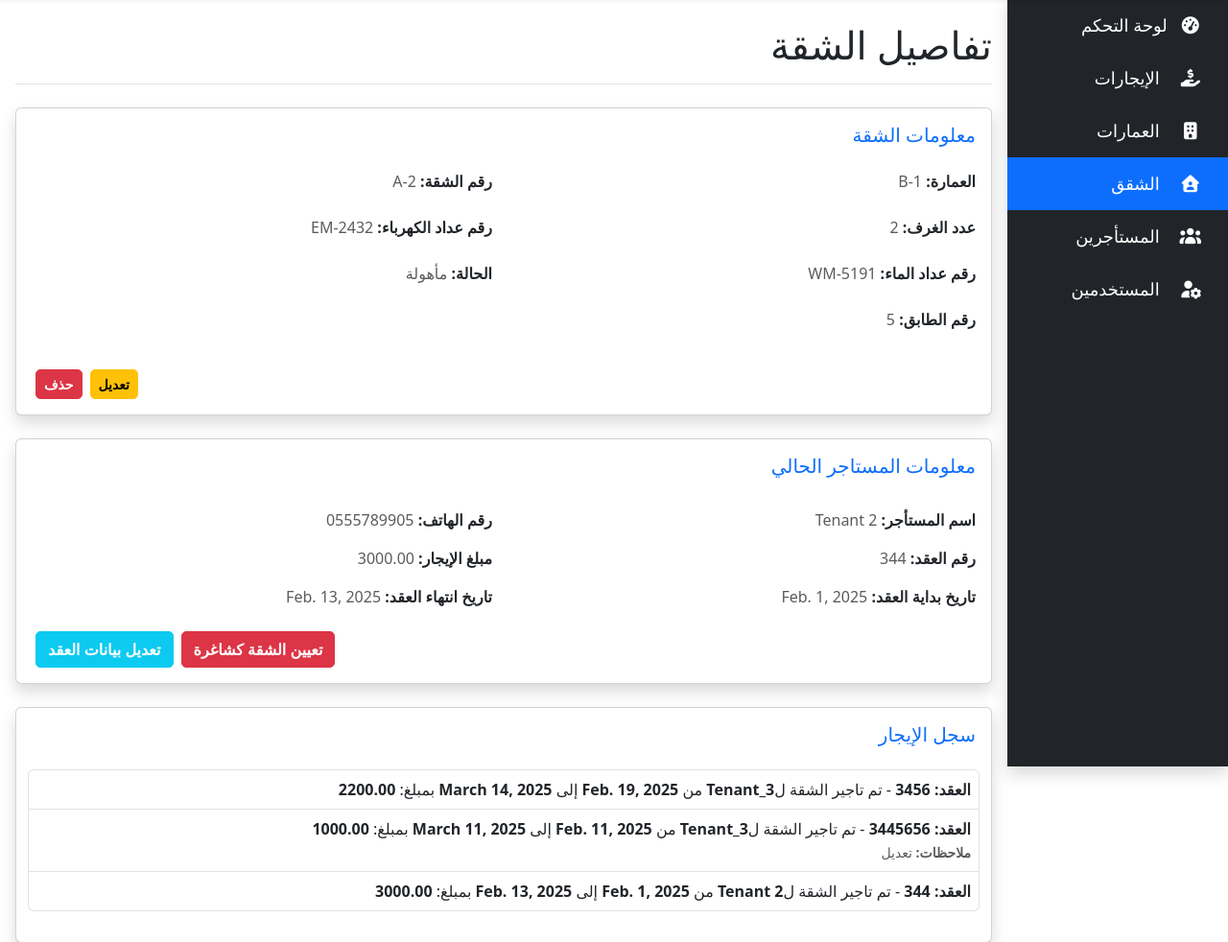
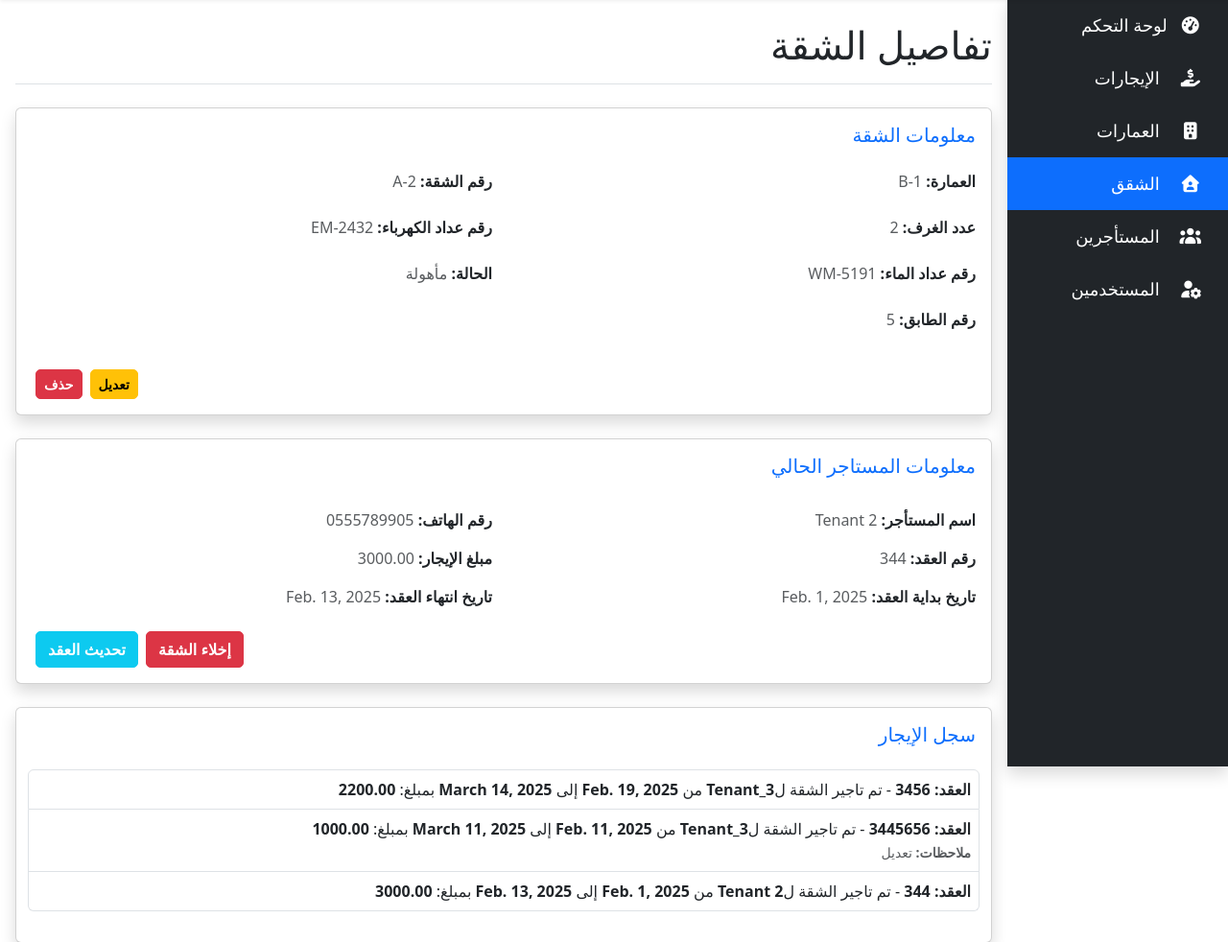
Before and after one commit to seyf-eddine19/rental_managment, a Django app: page /apartments/2/ in a window 1280 px wide. Shown: the part 57-1039 px from the top of the page at 96% size. Run offline with Django 5.2, Linux system fonts and the light colour scheme; a user stored in the database is signed in; data comes from the database, SQL or seed files in the repository; both versions use the stored data as it was after the commit.

Commit message:
New Commit

```diff
--- a/rentals/forms.py
+++ b/rentals/forms.py
@@ -96,7 +96,10 @@ class BuildingForm(forms.ModelForm):
 class ApartmentForm(forms.ModelForm):
     class Meta:
         model = Apartment
-        fields = "__all__"
+        fields = [
+            'building', 'apartment_number', 'num_of_rooms', 'electricity_meter_number',
+            'water_meter_number', 'floor_number'
+        ]
         can_delete=True
         widgets = {
             'date': forms.DateInput(attrs={'type': 'date'}),
--- a/rentals/templates/apartments/detail.html
+++ b/rentals/templates/apartments/detail.html
@@ -55,13 +55,13 @@
         {% endif %}
         <div class="d-flex justify-content-end">
           {% if object.active_tenant %}
-           <form method="post">
+          <form method="post" onsubmit="return confirm('هل أنت متأكد من أنك تريد إخلاء الشقة {{apartment}}؟');">
             {% csrf_token %}
-            <button type="submit" name="set_vacant" class="btn btn-danger mx-1">تعيين الشقة كشاغرة</button>
+            <button type="submit" name="set_vacant" class="btn btn-danger mx-1">إخلاء الشقة</button>
           </form>
-          <a href="{% url 'active_tenant_update' object.pk object.active_tenant.pk %}" class="btn btn-info text-white mx-1">تعديل بيانات العقد</a>
+          <a href="{% url 'active_tenant_update' object.pk object.active_tenant.pk %}" class="btn btn-info text-white mx-1">تحديث العقد</a>
           {% else %}
-          <a href="{% url 'active_tenant_create' object.pk %}" class="btn btn-primary mx-1">مستاجر جديد</a>
+          <a href="{% url 'active_tenant_create' object.pk %}" class="btn btn-primary mx-1">تأجير الشقة</a>
           {% endif %}
         </div>
       </div>
--- a/rentals/templates/base.html
+++ b/rentals/templates/base.html
@@ -35,10 +35,15 @@
     <script src="https://cdn.jsdelivr.net/npm/@popperjs/core@2.11.6/dist/umd/popper.min.js"></script>
     <script src="https://cdn.jsdelivr.net/npm/bootstrap@5.3.0-alpha1/dist/js/bootstrap.min.js"></script>
     <!--===== SCRIPT JS =====-->
+    <script src="https://code.jquery.com/jquery-3.6.0.min.js"></script>
+    <link href="https://cdn.jsdelivr.net/npm/select2@4.0.13/dist/css/select2.min.css" rel="stylesheet" />
+    <script src="https://cdn.jsdelivr.net/npm/select2@4.0.13/dist/js/select2.min.js"></script>
+    <script>
+        $(document).ready(function() {
+            $('select').select2();
+        });
+    </script>
     <script src="{% static 'js/script.js' %}"></script>
     {% block scripts %}{% endblock scripts %}
-    <script>
-
-    </script>
 </body>
 </html>
--- a/rentals/views.py
+++ b/rentals/views.py
@@ -345,6 +345,7 @@ class FormViewMixin(FormView):
         is_update = self.get_object() is not None
 
         obj.save()
+        self.object = obj
 
         if is_update:
             messages.success(self.request, "تم تحديث البيانات بنجاح!")
@@ -524,9 +525,9 @@ class ApartmentListView(PermissionRequiredMixin, ExportMixin, ListView):
 
                 for row in sheet.iter_rows(min_row=2, values_only=True):
                     try:
-                        building_number, apartment_number, num_of_rooms, electricity_meter, water_meter, status, floor_number = row
+                        building_number, apartment_number, num_of_rooms, electricity_meter, water_meter, floor_number = row
 
-                        if not all([building_number, apartment_number, num_of_rooms, electricity_meter, water_meter, status, floor_number]):
+                        if not all([building_number, apartment_number, num_of_rooms, electricity_meter, water_meter, floor_number]):
                             messages.error(request, f"بيانات ناقصة في أحد الصفوف، يرجى التحقق من الملف.")
                             continue
 
@@ -541,7 +542,7 @@ class ApartmentListView(PermissionRequiredMixin, ExportMixin, ListView):
                             num_of_rooms=int(num_of_rooms),
                             electricity_meter_number=electricity_meter,
                             water_meter_number=water_meter,
-                            status=status,
+                            status='شاغرة',
                             floor_number=int(floor_number),
                         )
 
@@ -566,6 +567,9 @@ class ApartmentFormView(PermissionRequiredMixin, FormViewMixin):
     template_name = "apartments/form.html"
     success_url = reverse_lazy('apartment_list')
     permission_required = 'rentals.add_apartment'
+
+    def get_success_url(self):
+        return reverse_lazy('apartment_detail', kwargs={'pk': self.object.pk})
 
 class ApartmentDetailView(PermissionRequiredMixin, DetailView):
     model = Apartment
```
Also changed, not shown: rentals/templates/apartments/list.html (+11 -9 lines), db.sqlite3.
